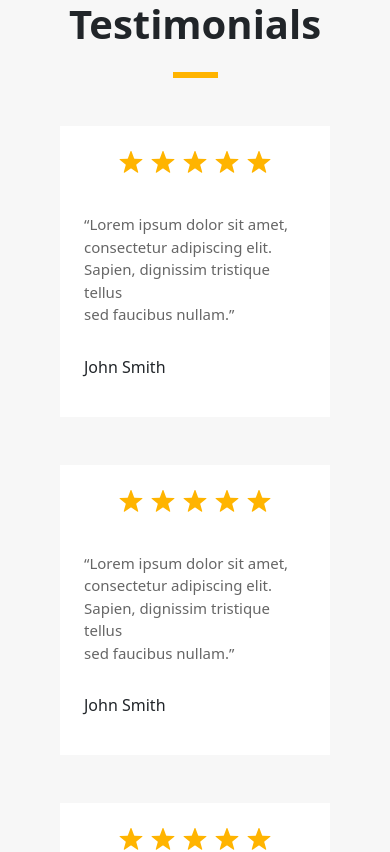
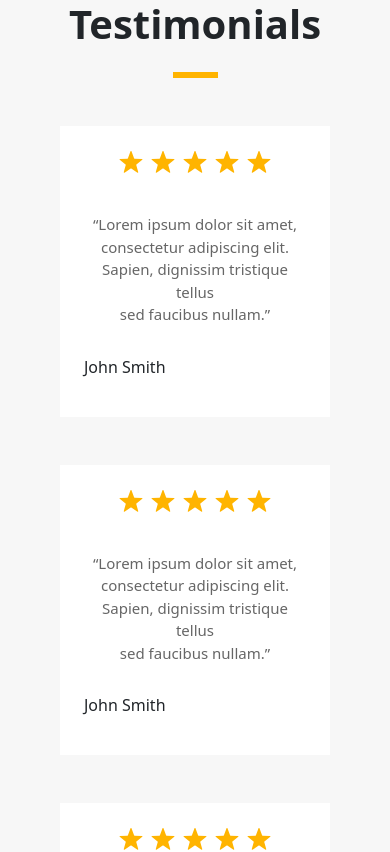
Before and after one commit to Iqrabutt2004/ConstructionCompany, a React (Create React App) app: page / in a window 390 px wide. Shown: the part 8720-9572 px from the top of the page. Built offline with nearby package versions, Linux system fonts and the light colour scheme.

Commit message:
client cards width

```diff
--- a/src/components/Client/Client.css
+++ b/src/components/Client/Client.css
@@ -8,3 +8,12 @@ font-size: 40px;
 font-size: 32px;
 }
 }
+@media screen and (max-width:1199px){
+    .clientCards{
+        display: flex;
+        flex-direction: column;
+        align-items: center;
+        justify-content: center;
+        text-align: center;
+    }
+}
--- a/src/components/Client/Client.js
+++ b/src/components/Client/Client.js
@@ -14,14 +14,14 @@ function Client() {
             <h3 className="clientText">Client Testimonials</h3>
             <div className="line-style-5"></div>
           </div>
-          <Row className="d-flex justify-content-evenly">
-            <Col xl={3}>
+          <Row className="  d-flex justify-content-evenly">
+            <Col xl={3} lg={12} className="clientCards" >
               <ClientCard />
             </Col>
-            <Col xl={3}>
+            <Col xl={3} lg={12} className="clientCards">
               <ClientCard />
             </Col>
-            <Col xl={3}>
+            <Col xl={3} lg={12} className="clientCards">
               <ClientCard />
             </Col>
           </Row>
--- a/src/components/ClientCard/ClientCard.css
+++ b/src/components/ClientCard/ClientCard.css
@@ -1,8 +1,8 @@
 .card-client{
     border: 0px solid white;
     border-radius: 0px;
-    width: 311px ;
-    margin: auto;
+    /* width: 311px ;
+    margin: auto; */
 }
 .john-text{
     font-weight: 500;
--- a/src/components/footer/footer.js
+++ b/src/components/footer/footer.js
@@ -36,8 +36,7 @@ function Footer() {
                 textColor="white"
                 fontSize="14"
                 fontWeight="600"
-                width="184"
-                height="40"
+               padding="2px 1.5rem"
               />
             </div>
           </form>
--- a/src/components/projectHeader/projectHeader.js
+++ b/src/components/projectHeader/projectHeader.js
@@ -17,7 +17,7 @@ const ProjectHeader =() => {
               </h1>
               <p className="heading-reuse-text py-3" data-aos="fade-left">
                 Lorem ipsum dolor sit amet, consectetur adipiscing elit. Ut quis
-                <br />
+
                 egestas pellentesque libero dolor in diam consequat ut.
               </p>
             </div>
```
Also changed, not shown: src/pages/project/Project.scss (deleted).
